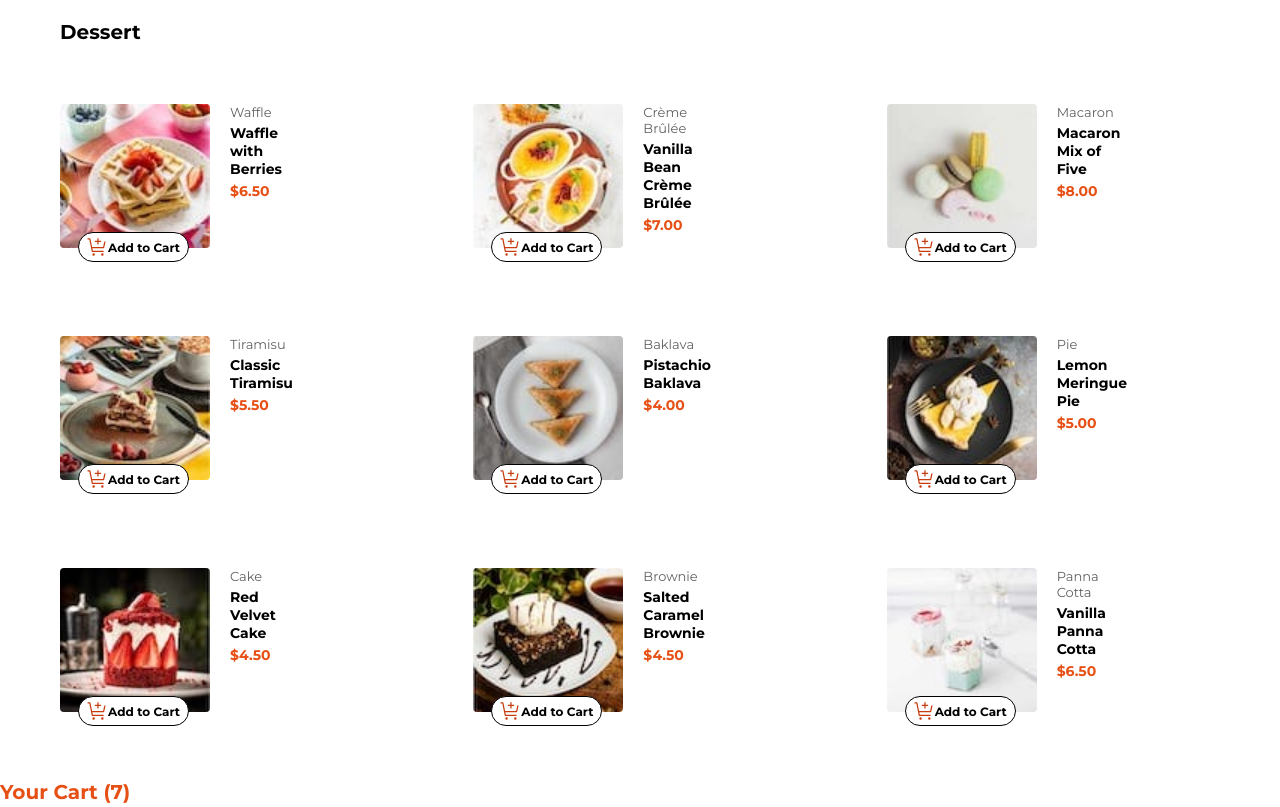
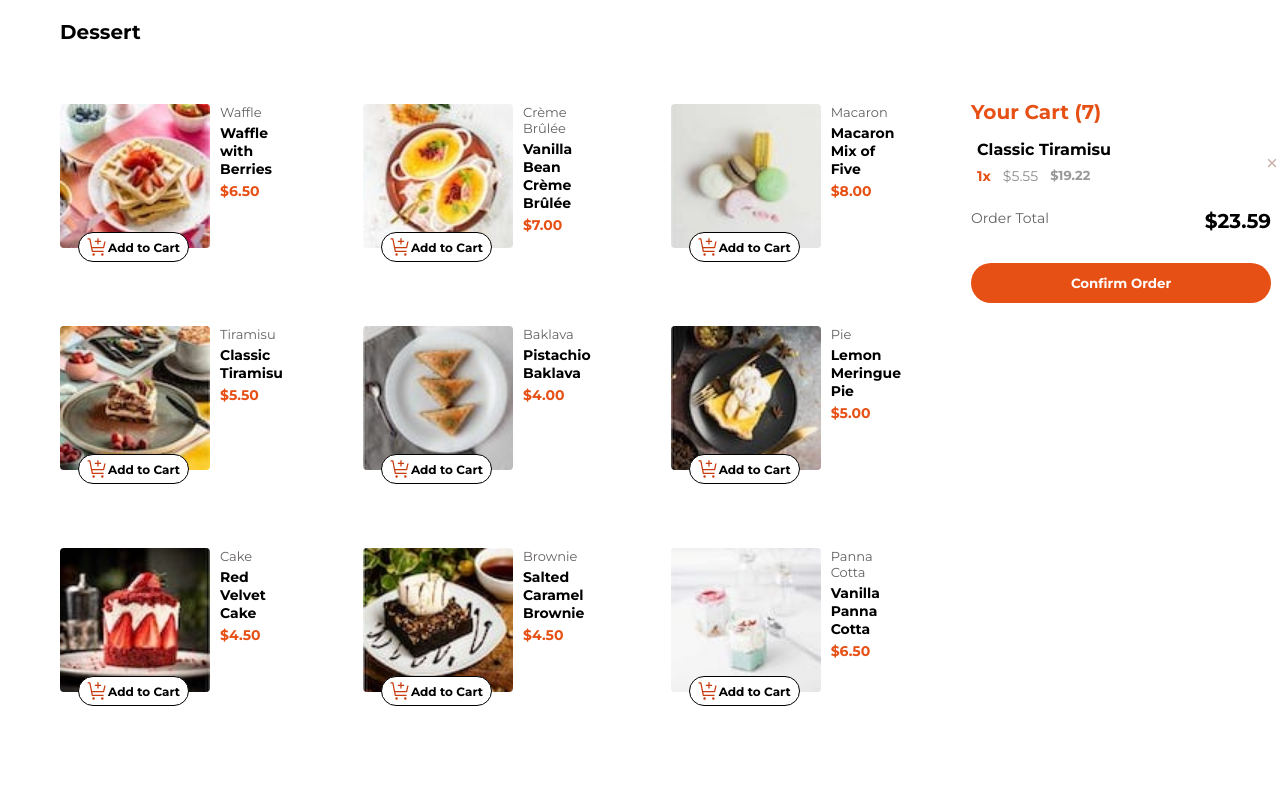
Before and after one commit to MR-AR4S/Product-List, a plain HTML site: page index.html in a window 1280 px wide. Shown: the top 807 px of the page. Drawn offline with Linux system fonts and the light colour scheme; files whose address does not match are found by name.

Commit message:
Make cart container responsive for mobile device

```diff
--- a/styles/cart.css
+++ b/styles/cart.css
@@ -1,6 +1,7 @@
 .cart-container {
   display: flex;
   flex-direction: column;
+  margin-top: 100px;
 }
 
 .cart-quantity-total-count p {
--- a/styles/product.css
+++ b/styles/product.css
@@ -3,6 +3,10 @@
   padding: 0;
   box-sizing: border-box;
   font-family: "Montserrat", Arial, Helvetica, sans-serif;
+}
+
+body {
+  display: flex;
 }
 
 .container {
@@ -14,16 +18,17 @@
   display: grid;
   margin: 20px 30px;
   grid-template-columns: 1fr 1fr 1fr 1fr;
-  column-gap: 20px;
-  row-gap: 20px;
+  column-gap: 10px;
+  row-gap: 10px;
+  max-width: 1200px;
 }
 
 @media(min-width: 1024px){
   .product-container {
     display: grid;
     grid-template-columns: 1fr 1fr 1fr 1fr;
-    column-gap: 20px;
-    row-gap: 20px;
+    column-gap: 10px;
+    row-gap: 10px;
   }
 }
 
@@ -34,17 +39,22 @@
   }
 }
 
-@media(max-width: 1024px){
+@media(max-width: 1224px){
   .product-container {
     display: grid;
     grid-template-columns: 1fr 1fr;
   }
 }
 
-@media(max-width: 680px){
+@media(max-width: 950px){
   .product-container {
     display: grid;
     grid-template-columns: 1fr;
+  }
+
+  body {
+    flex-direction: column;
+    align-items: center;
   }
 }
 
```
